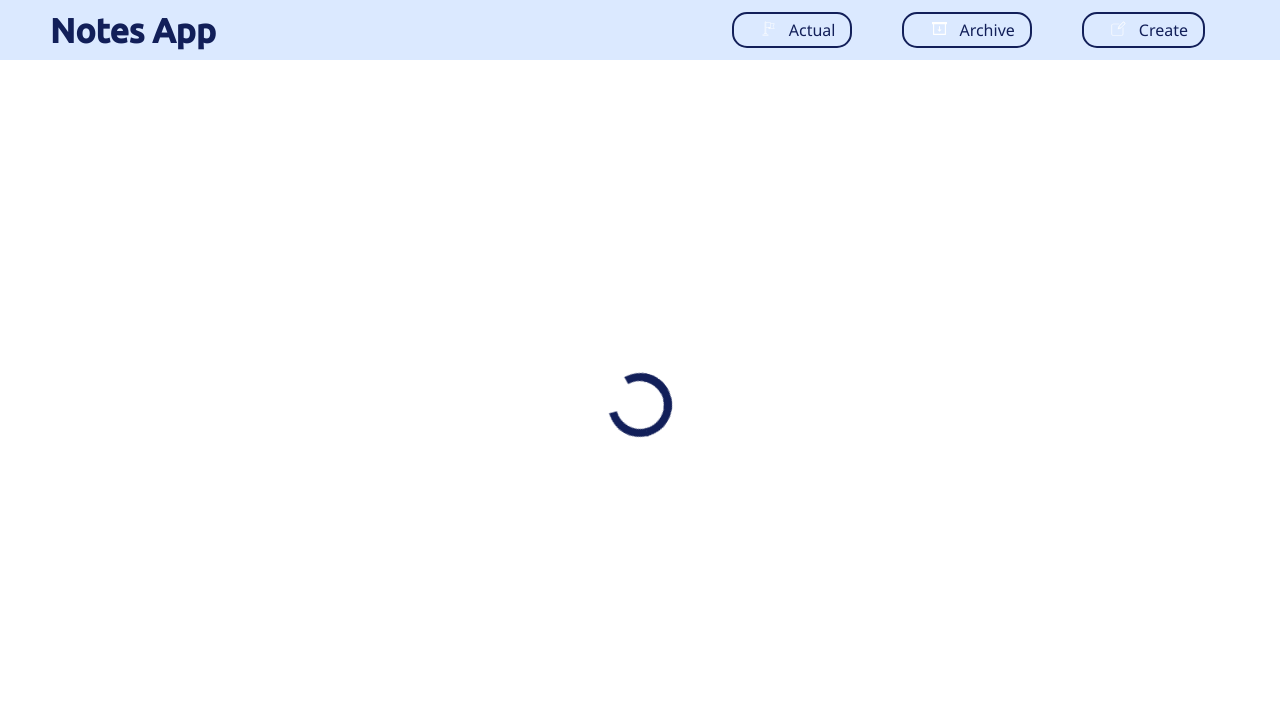
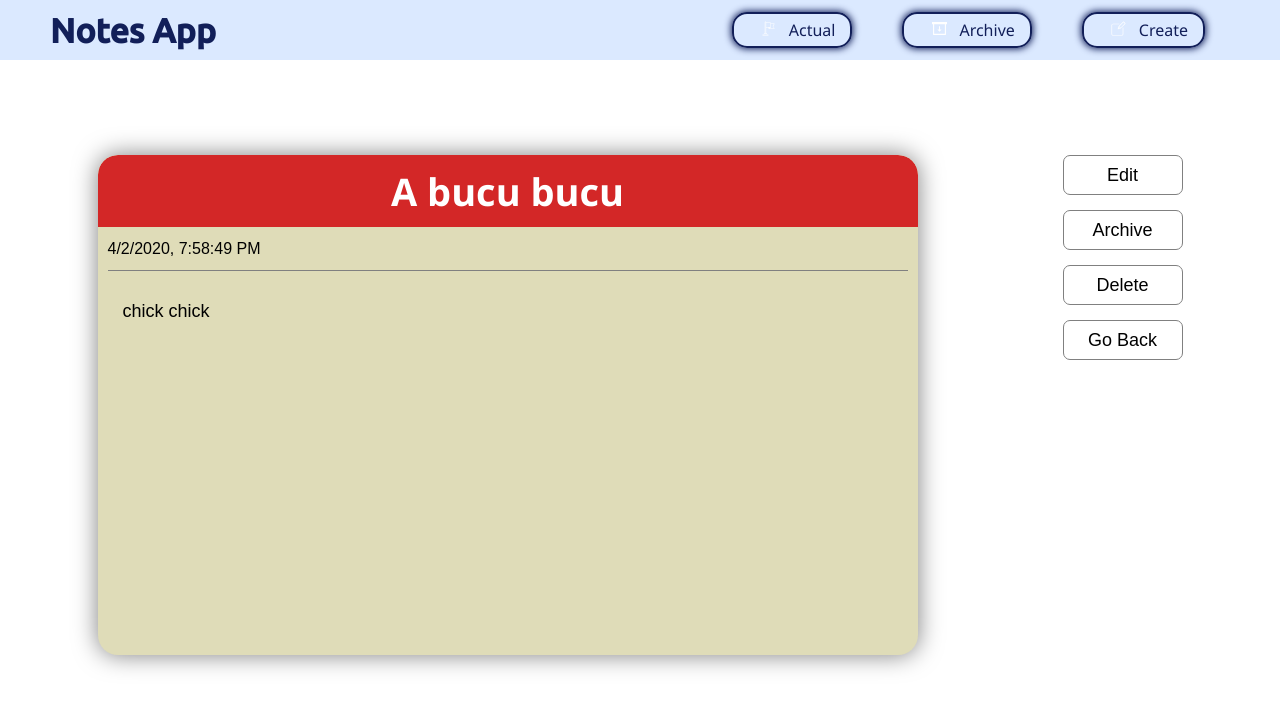
Before and after one commit to ulvibashir/Notes-Project, a React (Create React App) app: page /notes/1fa7c2d-34da-ea02-08-e04e1125e30d in a window 1280 px wide. Shown: the top 708 px of the page. Built offline with nearby package versions, Linux system fonts and the light colour scheme; data requests are answered from the project's data file.

Commit message:
I guess it will be last

```diff
--- a/DB/db.json
+++ b/DB/db.json
@@ -2,11 +2,11 @@
   "notes": [
     {
       "id": "4db6fc1-53cb-8a7a-0da6-e708ebe7ac0",
+      "date": 1585829739595,
+      "isCompleted": false,
       "title": "alekto movik movik",
       "text": ":D",
-      "date": 1585829739595,
-      "color": "#3a2c84",
-      "isCompleted": false
+      "color": "#3a2c84"
     },
     {
       "id": "3a7af0c-ad4a-15d2-2ec6-b2f002355a",
@@ -18,11 +18,11 @@
     },
     {
       "id": "b5d61c6-c602-ca6-6c55-2a07afe022b5",
+      "date": 1585829765686,
+      "isCompleted": false,
       "title": "salaam",
       "text": "shayaam",
-      "date": 1585829765686,
-      "color": "#516f55",
-      "isCompleted": false
+      "color": "#516f55"
     },
     {
       "id": "b266caf-4d58-2bb-f12-7473583c4f23",
@@ -41,12 +41,12 @@
       "color": "#516f55"
     },
     {
-      "id": "b5d6440-6256-5d3c-2d1b-e4acff3b71a",
-      "date": 1585845622229,
-      "isCompleted": true,
-      "title": "asas",
-      "text": "saass",
-      "color": "#3a2c84"
+      "id": "1fa7c2d-34da-ea02-08-e04e1125e30d",
+      "date": 1585857529784,
+      "isCompleted": false,
+      "title": "A bucu bucu",
+      "text": "chick chick",
+      "color": "#d32727"
     }
   ]
 }
--- a/package.json
+++ b/package.json
@@ -6,6 +6,7 @@
     "@testing-library/jest-dom": "^4.2.4",
     "@testing-library/react": "^9.3.2",
     "@testing-library/user-event": "^7.1.2",
+    "json-server": "^0.16.1",
     "react": "^16.13.1",
     "react-dom": "^16.13.1",
     "react-router-dom": "^5.1.2",
@@ -18,7 +19,8 @@
     "start": "react-scripts start",
     "build": "react-scripts build",
     "test": "react-scripts test",
-    "eject": "react-scripts eject"
+    "eject": "react-scripts eject",
+    "json:server": "json-server --watch DB/db.json --port 3002"
   },
   "eslintConfig": {
     "extends": "react-app"
--- a/src/commons/Container.jsx
+++ b/src/commons/Container.jsx
@@ -2,6 +2,7 @@ import styled from 'styled-components';
 
 export const Container = styled.div`
   max-width: 1300px;
+  min-width: 1250px;
   margin: 70px auto 0 auto;
   padding: 25px
 `;
--- a/src/commons/Header.jsx
+++ b/src/commons/Header.jsx
@@ -79,7 +79,7 @@ const StyledNavLink = styled(NavLink)`
   padding: 5px 15px;
   border: 2px solid ${p => p.border};
   border-radius: 15px;
-
+  box-shadow: 0 0 7px 1px;
   &.active {
     background-color: ${p => p.border};
     color: #fff;
--- a/src/components/Form.jsx
+++ b/src/components/Form.jsx
@@ -1,4 +1,4 @@
-import React, { useState,useContext } from "react";
+import React, { useState } from "react";
 import styled from "styled-components";
 
 import { Container } from '../commons/Container';
@@ -18,8 +18,23 @@ export function Form({
   })
 
   const validate = () => {
-   return fields.title && fields.text && fields.color
+    return fields.title && fields.text
   }
+
+  function getRandom(min, max) {
+    return Math.floor(Math.random() * (max - min + 1) ) + min;
+  }
+
+  const getRandomColor = () => {
+    let colors = [];
+    for( let key in COLORS ) {
+      if(key.includes('radio')){
+        colors.push(COLORS[key]);
+      }
+    }
+    return colors[getRandom(0, colors.length - 1)];
+  }
+
   const onChangeHandler = (e) => {
     const { name, value } = e.target;
     setFields(fields => ({
@@ -31,12 +46,11 @@ export function Form({
   const onSubmitBtnClick = (e) => {
     e.preventDefault();
 
-
-      if(validate()){
+    if (validate()) {
       onSubmit({
         title: fields.title,
         text: fields.text,
-          color: fields.color
+        color: fields.color || getRandomColor()
       })
     }
 
--- a/src/components/Note.jsx
+++ b/src/components/Note.jsx
@@ -3,7 +3,6 @@ import styled from 'styled-components';
 import {Link} from 'react-router-dom'
 
 import { COLORS } from '../commons/colors'
-import { editNoteApi } from '../API/fetchAPI'
 
 export function Note({id, title, text, date, color, isCompleted}) {
     const dateTransformed = new Date(date);
--- a/src/components/SingleItemView.jsx
+++ b/src/components/SingleItemView.jsx
@@ -13,7 +13,7 @@ export function SingleItemView({
 }) {
     const [isEdit, setIsEdit] = useState(false)
     const { notes, editNote, archiveNote } = useContext(NotesContext);
-    const note = !!notes ? notes.find(item => item.id == id) : null;
+    const note = !!notes ? notes.find(item => item.id === id) : null;
     const onEdit = () => {
         setIsEdit(isEdit => !isEdit)
     }
@@ -52,7 +52,6 @@ export function SingleItemView({
                 push('/');
             }
         })()
-        console.log(note);
         archiveNote(note);
 
     }
--- a/src/components/SingleNoteItem.jsx
+++ b/src/components/SingleNoteItem.jsx
@@ -10,7 +10,7 @@ export function SingleNoteItem({ push, id, onEdit, onArchive }) {
 
   const [isModalActive, setIsModalActive] = useState(false);
   const { notes, deleteNote } = useContext(NotesContext);
-  const note = !!notes ? notes.find(item => item.id == id) : null;
+  const note = !!notes ? notes.find(item => item.id === id) : null;
 
   const toggleModal = () => {
     setIsModalActive(isModalActive => !isModalActive)
--- a/src/context/notesContext.jsx
+++ b/src/context/notesContext.jsx
@@ -10,6 +10,7 @@ const ADD_NOTE = "ADD_NOTE";
 const UPDATE_NOTE = "UPDATE_NOTE";
 const DELETE_NOTE = "DELETE_NOTE";
 const ARCHIVE_NOTE = "ARCHIVE_NOTE";
+
 // Action creators
 const setNoteA = payload => ({
   type: SET_NOTE,
@@ -25,6 +26,7 @@ const editNoteA = payload => ({
   type: UPDATE_NOTE,
   payload
 });
+
 const deleteNoteA = payload => ({
   type: DELETE_NOTE,
   payload
@@ -34,6 +36,7 @@ const archiveNoteA = payload => ({
   type: ARCHIVE_NOTE,
   payload
 });
+
 // Reducer
 function notesReducer(state, { type, payload }) {
   switch (type) {
@@ -48,11 +51,10 @@ function notesReducer(state, { type, payload }) {
         notes: [...state.notes, ...payload]
       };
     case UPDATE_NOTE:
-      console.log(state);
       return {
         ...state,
         notes: state.notes.map(note =>
-          note.id == payload.id
+          note.id === payload.id
             ? {
                 ...note,
                 title: payload.title,
@@ -70,7 +72,7 @@ function notesReducer(state, { type, payload }) {
     case ARCHIVE_NOTE:
       return {
         ...state,
-        notes: state.notes.map(note => note.id == payload.id ?
+        notes: state.notes.map(note => note.id === payload.id ?
             {
                 ...note,
                 isCompleted: !payload.isCompleted
--- a/src/pages/Create/Create.jsx
+++ b/src/pages/Create/Create.jsx
@@ -4,6 +4,7 @@ import uuid from "react-uuid";
 import { NotesContext } from '../../context/notesContext'
 import { Form } from '../../components/';
 import { addNoteApi } from '../../API/fetchAPI'
+
 export function Create({ history }) {
   const { addNote } = useContext(NotesContext);
 
@@ -14,7 +15,6 @@ export function Create({ history }) {
       isCompleted: false,
       ...note
     }
-    console.log(newNote);
     addNote(newNote);
 
     (async () => {
@@ -28,7 +28,6 @@ export function Create({ history }) {
 
 
   return (
-
     <Form isEdit={false} onSubmit={onSubmit}/>
   );
 }
```
Also changed, not shown: 1 other file (tests, documents, lock files or other folders). Lines whose indentation alone changed are shown as unchanged.
